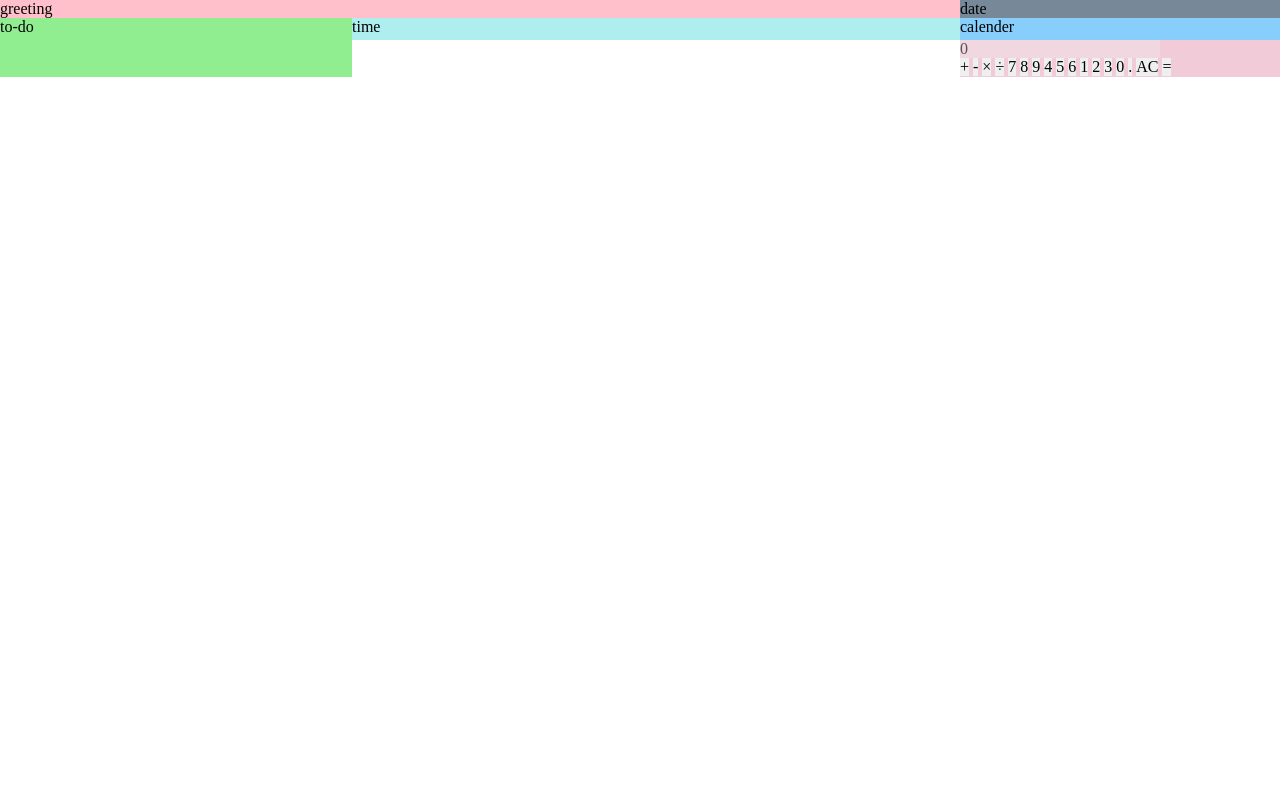
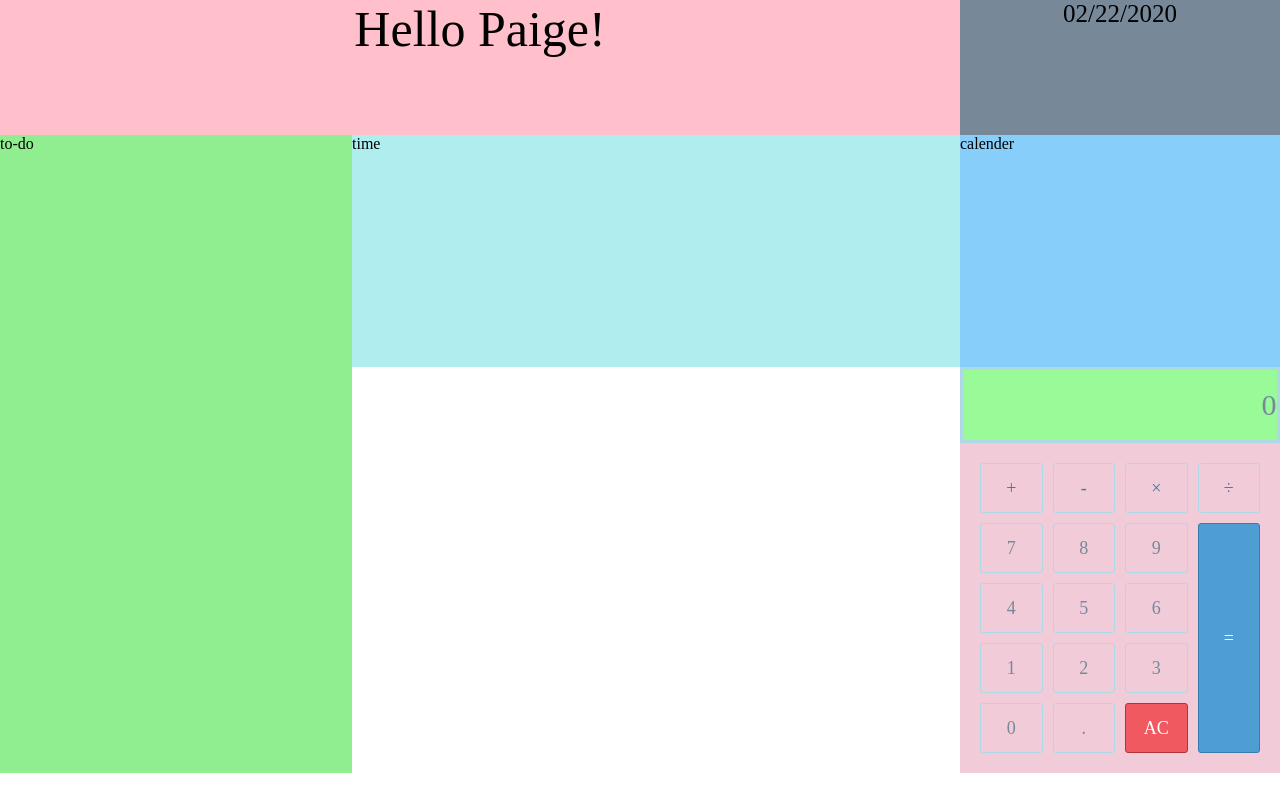
Before and after one commit to stacygonzalez-1561/LCA_web101_Paige_Gonzalez, a plain HTML site: page MyPortfolio/src/dashboard.html in a window 1280 px wide. Drawn offline with Linux system fonts and the light colour scheme.

Commit message:
dashboard changes

```diff
--- a/MyPortfolio/src/dashboard-style.css
+++ b/MyPortfolio/src/dashboard-style.css
@@ -8,6 +8,8 @@
 .greetings {
     grid-area: greetings;
     background-color: pink;
+    text-align: center;
+    font-size: 50px;
 }
 .calender {
     grid-area: calender;
@@ -20,6 +22,8 @@
 .date {
     grid-area: date;
     background-color: lightslategray;
+    text-align: center;
+    font-size: 25px;
 }
 .time {
     grid-area: time;
@@ -29,3 +33,50 @@
     grid-area: calculator;
     background-color: rgba(216, 112, 147, 0.356);
 }
+.calculator-screen {
+  width: 98%;
+  font-size: 30px;
+  height: 70px;
+  border: 3px solid lightblue;
+  background-color: palegreen;
+  color: lightslategray;
+  text-align: right;
+}
+button {
+    height: 50px;
+    background-color: transparent;
+    border-radius: 3px;
+    border: 1px solid lightblue;
+    font-size: 18px;
+    color: lightslategray;
+}
+button:hover {
+    background-color: #eaeaea;
+}
+.operator {
+    color: #337cac;
+}
+.all-clear {
+    background-color: #f0595f;
+    border-color: #b0353a;
+    color: #fff;
+}
+.all-clear:hover {
+    background-color: #f17377;
+}
+.equal-sign {
+    background-color: #4e9ed4;
+    border-color: #337cac;
+    color: #fff;
+    height: 100%;
+    grid-area: 2/4/6/5;
+}
+.equal-sign:hover {
+    background-color: #7cc3f1;
+}
+.calculator-keys {
+    display:grid;
+    grid-template-columns: 1fr 1fr 1fr 1fr;
+    grid-gap: 10px;
+    padding: 20px;
+}
--- a/MyPortfolio/src/dashboard.html
+++ b/MyPortfolio/src/dashboard.html
@@ -9,10 +9,14 @@
     </head>
     <body>
         <div class="grid-container">
-            <div class="greetings">greeting</div>
+            <div class="greetings">
+                <h1>Hello Paige!</h1>
+            </div>
             <div class="calender">calender</div>
             <div class="to-do">to-do</div>
-            <div class="date">date</div>
+            <div class="date">
+                <h1>02/22/2020</h1>
+            </div>
             <div class="time">time</div>
             <div class="calculator">
                 <input type="text" class="calculator-screen" value="0" disabled />
--- a/MyPortfolio/style.css
+++ b/MyPortfolio/style.css
@@ -80,8 +80,7 @@ h2 {
   margin: 3% auto;
   font-style: italic;
 }
-
-button {
+#portfolio {
   grid-column: 2/3;
   margin: 3% auto;
   width: 70%;
@@ -92,10 +91,13 @@ button {
   background: transparent;
   padding: 20px;
   padding-bottom: 5%;
-  text-align: center;
+}
+.pb {
   color: white;
-  letter-spacing: 16px;
+  font-size: 23px;
+  font-family: courier;
   font-style: italic;
+  font-weight:bold;
 }
 .dropdown {
   display: none;
```
Also changed, not shown: MyPortfolio/index.html (+6 -3 lines), MyPortfolio/src/portfolio.html (+3 -1 lines), MyPortfolio/myProfilePic.jpg (deleted).
